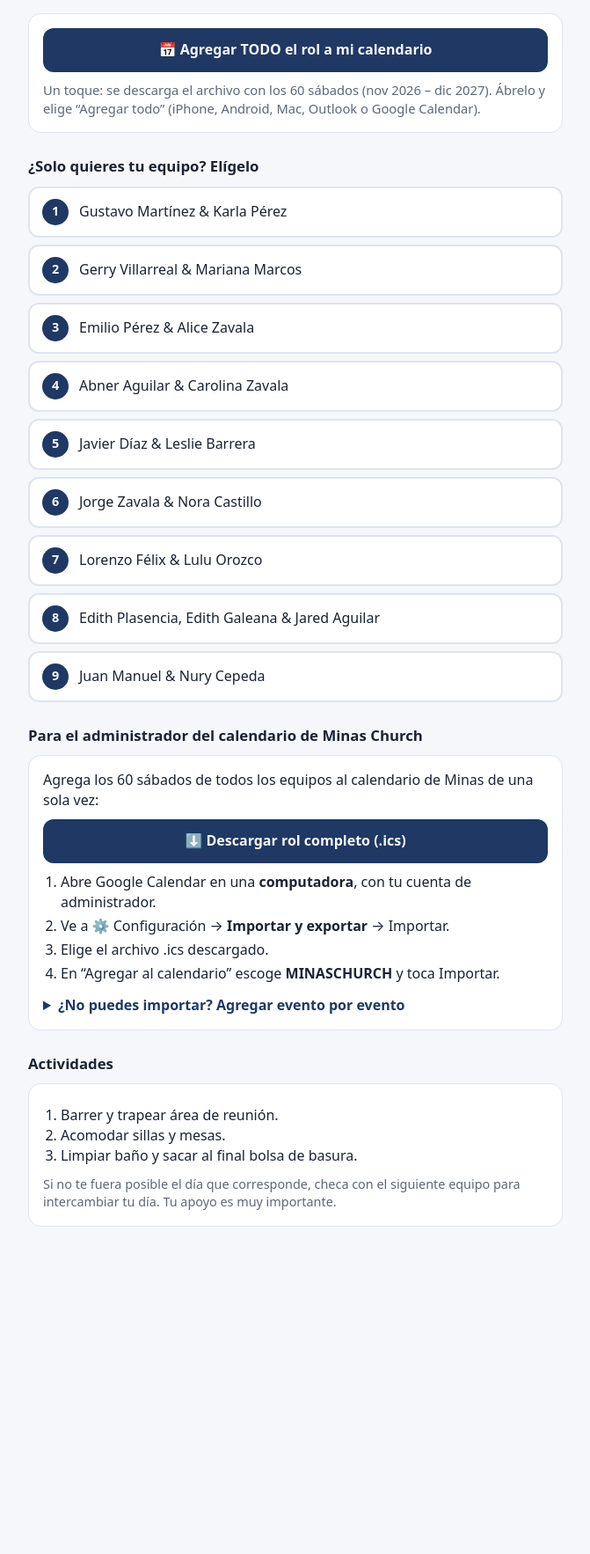
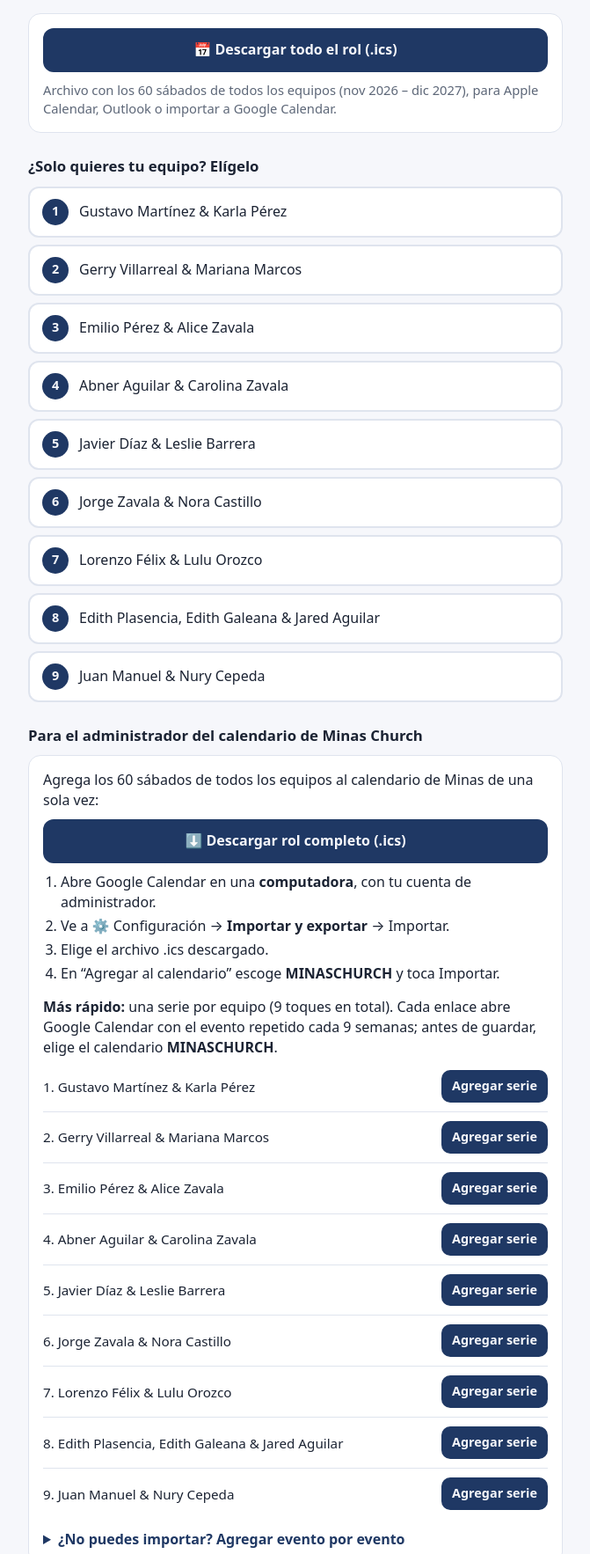
Before and after one commit to ORVASTUDIO/Aseo-Minas, a plain HTML site: page index.html in a window 1280 px wide. Shown: the part 118-1884 px from the top of the page at 88% size, without its empty margins (304-975 px from the left). Before the commit the page ends 1560 px from the top, so only its background shows below. Drawn offline with Linux system fonts and the light colour scheme.

Commit message:
Add files via upload

```diff
--- a/index.html
+++ b/index.html
@@ -40,8 +40,8 @@
   <p class="sub">Sábados de aseo de nov 2026 a dic 2027. Cada quien lo agrega a su propio calendario.</p>
 
   <div class="panel" style="margin-top:0">
-    <button class="cta" id="icsall">📅 Agregar TODO el rol a mi calendario</button>
-    <div class="msg mut" id="msgall">Un toque: se descarga el archivo con los 60 sábados (nov 2026 – dic 2027). Ábrelo y elige “Agregar todo” (iPhone, Android, Mac, Outlook o Google Calendar).</div>
+    <button class="cta" id="icsall">📅 Descargar todo el rol (.ics)</button>
+    <div class="msg mut" id="msgall">Archivo con los 60 sábados de todos los equipos (nov 2026 – dic 2027), para Apple Calendar, Outlook o importar a Google Calendar.</div>
   </div>
 
   <div class="step">¿Solo quieres tu equipo? Elígelo</div>
@@ -50,9 +50,11 @@
   <div id="out" class="hidden">
     <div class="step">Agrega tus sábados a tu Google Calendar</div>
     <div class="panel">
-      <p class="mut" style="margin:0 0 6px">Si prefieres Google Calendar: toca “Agregar” en cada fecha y solo guarda el evento.</p>
+      <p class="mut" style="margin:0 0 6px">Tus fechas, o agrégalas una por una:</p>
       <ul class="dates" id="dates"></ul>
-      <button class="cta" id="icsteam" style="margin-top:12px">📅 Agregar mis sábados de un toque</button>
+      <a class="cta" id="series" target="_blank" rel="noopener" style="margin-top:12px">📅 Agregar mis sábados a Google Calendar</a>
+      <div class="msg mut">Se abre Google Calendar con un evento que se repite cada 9 semanas (tu turno) hasta dic 2027. Toca <b>Guardar</b> y quedan todas tus fechas.</div>
+      <button class="ghost" id="icsteam">Descargar archivo .ics (Apple, Outlook)</button>
       <div class="msg mut" id="msg"></div>
     </div>
   </div>
@@ -68,6 +70,8 @@
       <li>Elige el archivo .ics descargado.</li>
       <li>En “Agregar al calendario” escoge <b>MINASCHURCH</b> y toca Importar.</li>
     </ol>
+    <p style="margin:14px 0 4px"><b>Más rápido:</b> una serie por equipo (9 toques en total). Cada enlace abre Google Calendar con el evento repetido cada 9 semanas; antes de guardar, elige el calendario <b>MINASCHURCH</b>.</p>
+    <ul class="dates" id="serieslist"></ul>
     <details>
       <summary>¿No puedes importar? Agregar evento por evento</summary>
       <ul class="dates" id="alldates" style="margin-top:8px"></ul>
@@ -121,6 +125,13 @@ function gcal(it){
     details:"Ronda "+it.ronda+" — Equipo "+(it.team+1)+"\n\n"+ACT});
   return "https://calendar.google.com/calendar/render?" + q.toString();
 }
+function gcalSeries(team){
+  const mine = DIAS.filter(x => x.team === team), first = mine[0];
+  const next = new Date(first.d.getTime() + 86400000);
+  const q = new URLSearchParams({action:"TEMPLATE", text:"🧹 Aseo: "+TEAMS[team], dates: ymd(first.d)+"/"+ymd(next),
+    details:"Turno de aseo, cada 9 semanas.\n\n"+ACT, recur:"RRULE:FREQ=WEEKLY;INTERVAL=9;COUNT="+mine.length});
+  return "https://calendar.google.com/calendar/render?" + q.toString();
+}
 function download(filename, text, msgEl){
   try {
     const blob = new Blob([text], {type:"text/calendar;charset=utf-8"});
@@ -155,10 +166,18 @@ function pick(i){
   $("dates").innerHTML = "";
   DIAS.filter(x => x.team === i).forEach(it => $("dates").appendChild(rowFor(it, false)));
   $("msg").textContent = "";
-  $("icsteam").textContent = "📅 Agregar mis " + DIAS.filter(x => x.team === i).length + " sábados de un toque";
+  const n = DIAS.filter(x => x.team === i).length;
+  $("series").href = gcalSeries(i);
+  $("series").textContent = "📅 Agregar mis " + n + " sábados a Google Calendar";
   $("out").scrollIntoView({behavior:"smooth", block:"start"});
 }
 DIAS.forEach(it => $("alldates").appendChild(rowFor(it, true)));
+TEAMS.forEach((t, i) => {
+  const li = document.createElement("li");
+  const sp = document.createElement("span"); sp.textContent = (i + 1) + ". " + t;
+  const a = document.createElement("a"); a.className = "add"; a.href = gcalSeries(i); a.target = "_blank"; a.rel = "noopener"; a.textContent = "Agregar serie";
+  li.append(sp, a); $("serieslist").appendChild(li);
+});
 $("icsall").onclick = () => download("Calendario-de-limpieza.ics", buildICS(DIAS, "Calendario de limpieza"), $("msgall"));
 $("icsadmin").onclick = () => download("Rol-de-aseo-completo.ics", buildICS(DIAS, "Rol de aseo"), $("msgadmin"));
 $("icsteam").onclick = () => { if (sel !== null) download("Aseo-equipo-"+(sel+1)+".ics", buildICS(DIAS.filter(x => x.team === sel), "Aseo — Equipo "+(sel+1)), $("msg")); };
```
